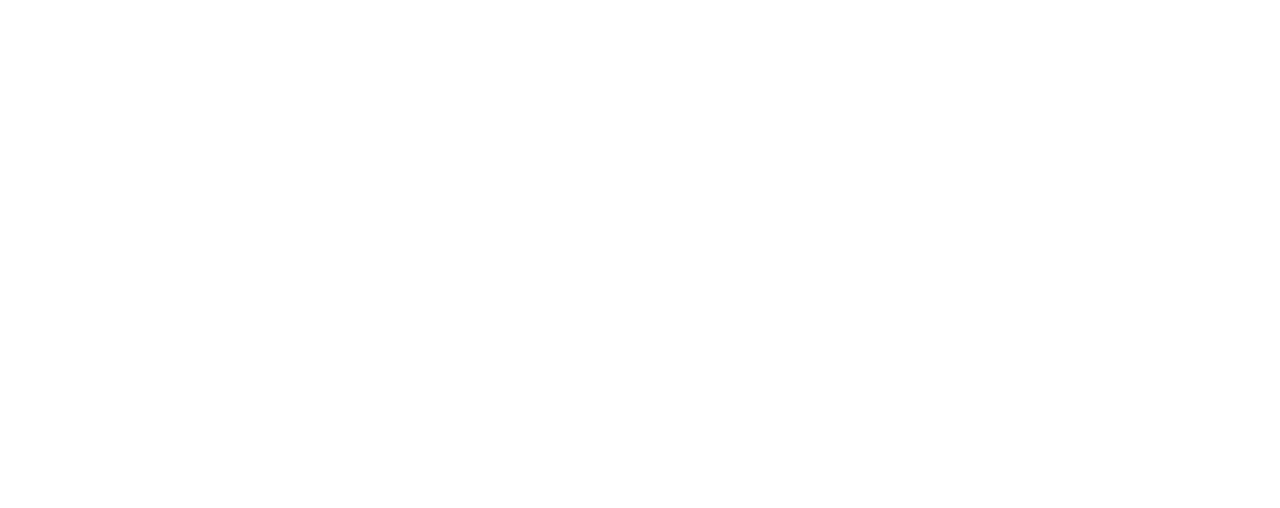
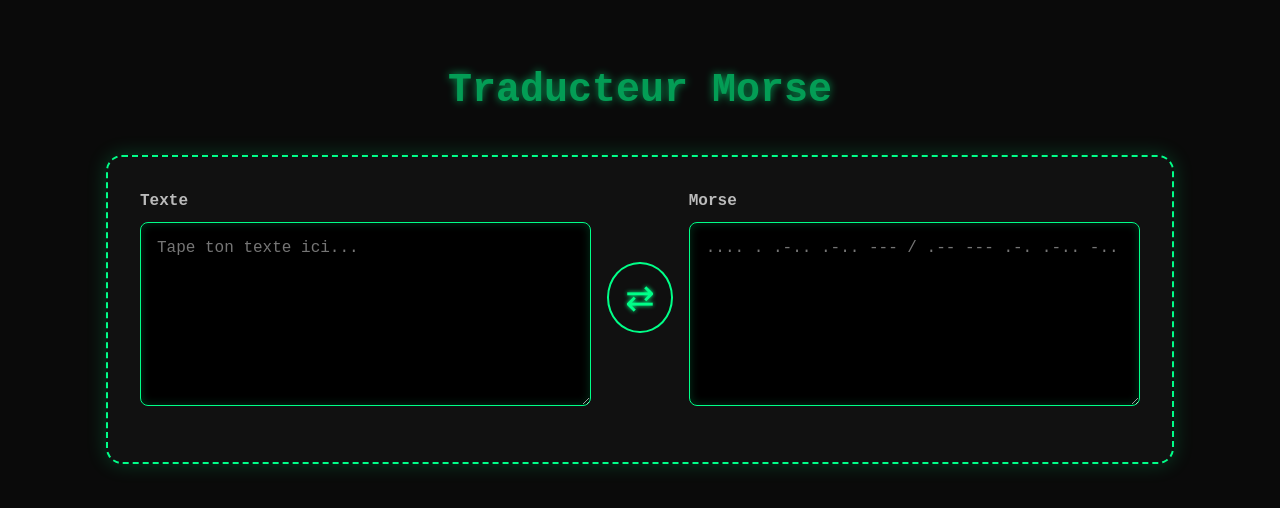
Before and after one commit to DwoDwoS/Exercices_Individuels_ADA, a plain HTML site: page Exercices_Individuels/5. Parlez vous le morse/index.html in a window 1280 px wide. Drawn offline with Linux system fonts and the light colour scheme.

Commit message:
Rajout du style CSS

```diff
--- a/Exercices_Individuels/5. Parlez vous le morse/index.html
+++ b/Exercices_Individuels/5. Parlez vous le morse/index.html
@@ -4,10 +4,29 @@
     <meta charset="UTF-8">
     <meta name="viewport" content="width=device-width, initial-scale=1.0">
     <title>Document</title>
-    <link rel="stylesheet" src="style.css">
+    <link rel="stylesheet" href="style.css">
     <script src="script.js" defer></script>
 </head>
 <body>
+<h1>Traducteur Morse</h1>
 
+<div class="container">
+  <div class="textareas">
+    <div class="input-group">
+      <label for="latinInput">Texte</label>
+      <textarea id="latinInput" placeholder="Tape ton texte ici..."></textarea>
+    </div>
+
+    <!-- Bouton central -->
+    <div class="swap-button">
+      <button onclick="toggleTranslation()">⇄</button>
+    </div>
+
+    <div class="input-group">
+      <label for="morseInput">Morse</label>
+      <textarea id="morseInput" placeholder=".... . .-.. .-.. --- / .-- --- .-. .-.. -.."></textarea>
+    </div>
+  </div>
+</div>
 </body>
 </html>
--- a/Exercices_Individuels/5. Parlez vous le morse/script.js
+++ b/Exercices_Individuels/5. Parlez vous le morse/script.js
@@ -69,7 +69,25 @@ const LATIN_TO_MORSE = {
     '_':'..--.-',
     '$':'...-..-',
     '@':'.--.-.',
-    ' ':'/'
+    ' ':'/',
+    'À': '.--.-',
+    'Â': '.--.-',
+    'Ä': '.-.-',
+    'Æ': '.-.-',
+    'Ç': '-.-..',
+    'É': '..-..',
+    'È': '.-..-',
+    'Ê': '..-..',
+    'Ë': '..-..',
+    'Î': '..--',
+    'Ï': '..--',
+    'Ô': '---.',
+    'Œ': '---.',
+    'Ù': '..--',
+    'Û': '..--',
+    'Ü': '..--',
+    'Ÿ': '--..',
+    'Ñ': '--.--'
 }
 
 function translateLatinCharacter(char) {
@@ -95,34 +113,6 @@ const MORSE_TO_LATIN = {};
 for (let char in LATIN_TO_MORSE) {
   MORSE_TO_LATIN[LATIN_TO_MORSE[char]] = char;
 }
-// const MORSE_TO_LATIN = {
-//   '-': "T",
-//   '--': "M",
-//   '---': "O",
-//   '--.': "G",
-//   '--.-': "Q",
-//   '--..': "Z",
-//   '-.': "N",
-//   '-.-': "K",
-//   '-.--': "Y",
-//   '-.-.': "C",
-//   '-..': "D",
-//   '-..-': "X",
-//   '-...': "B",
-//   '.': "E",
-//   '.-': "A",
-//   '.--': "W",
-//   '.---': "J",
-//   '.--.': "P",
-//   '.-.': "R",
-//   '.-..': "L",
-//   '..': "I",
-//   '..-': "U",
-//   '..-.': "F",
-//   '...': "S",
-//   '...-': "V",
-//   '....': "H"
-// }
 
 function getMorseCharacterList(morseText) {
   return morseText.trim().split(' ');
@@ -144,6 +134,31 @@ function decode(text) {
   return DECODED_WORDS.join(' ');
 }
 
-// Test
-console.log(encode("Hello, World!"));
-console.log(decode(".... . .-.. .-.. --- --..-- / .-- --- .-. .-.. -.. -.-.--"));
+function convertToMorse() {
+      const TEXT = document.getElementById('latinInput').value;
+      const MORSE = encode(TEXT);
+      document.getElementById('morseInput').value = MORSE;
+    }
+
+function convertToLatin() {
+    const MORSE = document.getElementById('morseInput').value;
+    const TEXT = decode(MORSE);
+    document.getElementById('latinInput').value = TEXT;
+}
+
+function toggleTranslation() {
+  const latinInput = document.getElementById("latinInput");
+  const morseInput = document.getElementById("morseInput");
+
+  // Si champ Latin rempli, on encode
+  if (latinInput.value.trim() !== "") {
+    convertToMorse();
+  }
+  // Si champ Morse rempli, on décode
+  else if (morseInput.value.trim() !== "") {
+    convertToLatin();
+  }
+  else {
+    alert("Veuillez entrer du texte ou du morse !");
+  }
+}
--- a/Exercices_Individuels/5. Parlez vous le morse/style.css
+++ b/Exercices_Individuels/5. Parlez vous le morse/style.css
@@ -0,0 +1,93 @@
+/* Base générale */
+body {
+  background-color: #0a0a0a;
+  color: #00ff88;
+  font-family: 'Courier New', Courier, monospace;
+  margin: 0;
+  padding: 2rem;
+  line-height: 1.6;
+}
+
+/* Titre */
+h1 {
+  text-align: center;
+  font-size: 2.5rem;
+  margin-bottom: 2rem;
+  text-shadow: 0 0 8px #00ff88;
+  animation: blinkText 2s infinite;
+}
+
+/* Container central */
+.container {
+  max-width: 1000px;
+  margin: auto;
+  background-color: #111;
+  border: 2px dashed #00ff88;
+  padding: 2rem;
+  border-radius: 16px;
+  box-shadow: 0 0 20px rgba(0,255,136,0.2);
+}
+
+/* Zones de texte */
+.textareas {
+  display: grid;
+  grid-template-columns: 1fr auto 1fr;
+  gap: 1rem;
+  margin-bottom: 1.5rem;
+}
+
+.input-group {
+  display: flex;
+  flex-direction: column;
+}
+
+label {
+  margin-bottom: 0.5rem;
+  color: #bbb;
+  font-weight: bold;
+}
+
+textarea {
+  background-color: #000;
+  color: #00ff88;
+  border: 1px solid #00ff88;
+  border-radius: 8px;
+  padding: 1rem;
+  min-height: 150px;
+  resize: vertical;
+  font-family: 'Courier New', Courier, monospace;
+  font-size: 1rem;
+  box-shadow: inset 0 0 10px rgba(0,255,136,0.2);
+}
+
+/* Bouton au centre */
+.swap-button {
+  display: flex;
+  align-items: center;
+  justify-content: center;
+}
+
+.swap-button button {
+  font-size: 2.2rem;
+  background-color: #0f0f0f;
+  color: #00ff88;
+  border: 2px solid #00ff88;
+  padding: 0.8rem 1rem;
+  border-radius: 50%;
+  cursor: pointer;
+  transition: all 0.2s ease-in-out;
+  text-shadow: 0 0 4px #00ff88;
+}
+
+.swap-button button:hover {
+  background-color: #00ff88;
+  color: #000;
+  transform: rotate(90deg);
+  box-shadow: 0 0 10px #00ff88;
+}
+
+/* Animation clignotement */
+@keyframes blinkText {
+  0%, 100% { opacity: 1; }
+  50% { opacity: 0.6; }
+}
```
